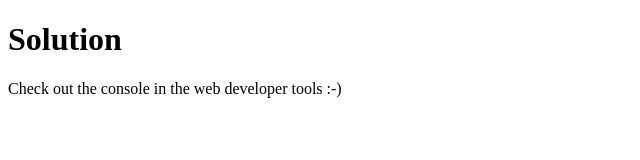
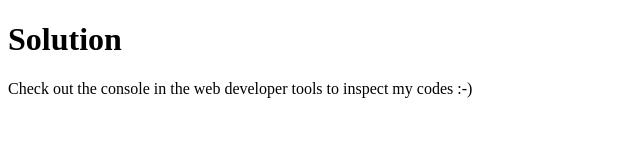
Before and after one commit to Mohanad-Elagan/Module-4-Coding-Assignment, a plain HTML site: page index.html in a window 1280 px wide. Shown: the whole page, without its empty margins (0-640 px from the left). Drawn offline with Linux system fonts and the light colour scheme.

Commit message:
Update index.html

```diff
--- a/index.html
+++ b/index.html
@@ -10,6 +10,6 @@
 
 <body>
     <h1>Solution</h1>
-    <p>Check out the console in the web developer tools :-)</p>
+    <p>Check out the console in the web developer tools to inspect my codes :-)</p>
 </body>
 </html>
```
